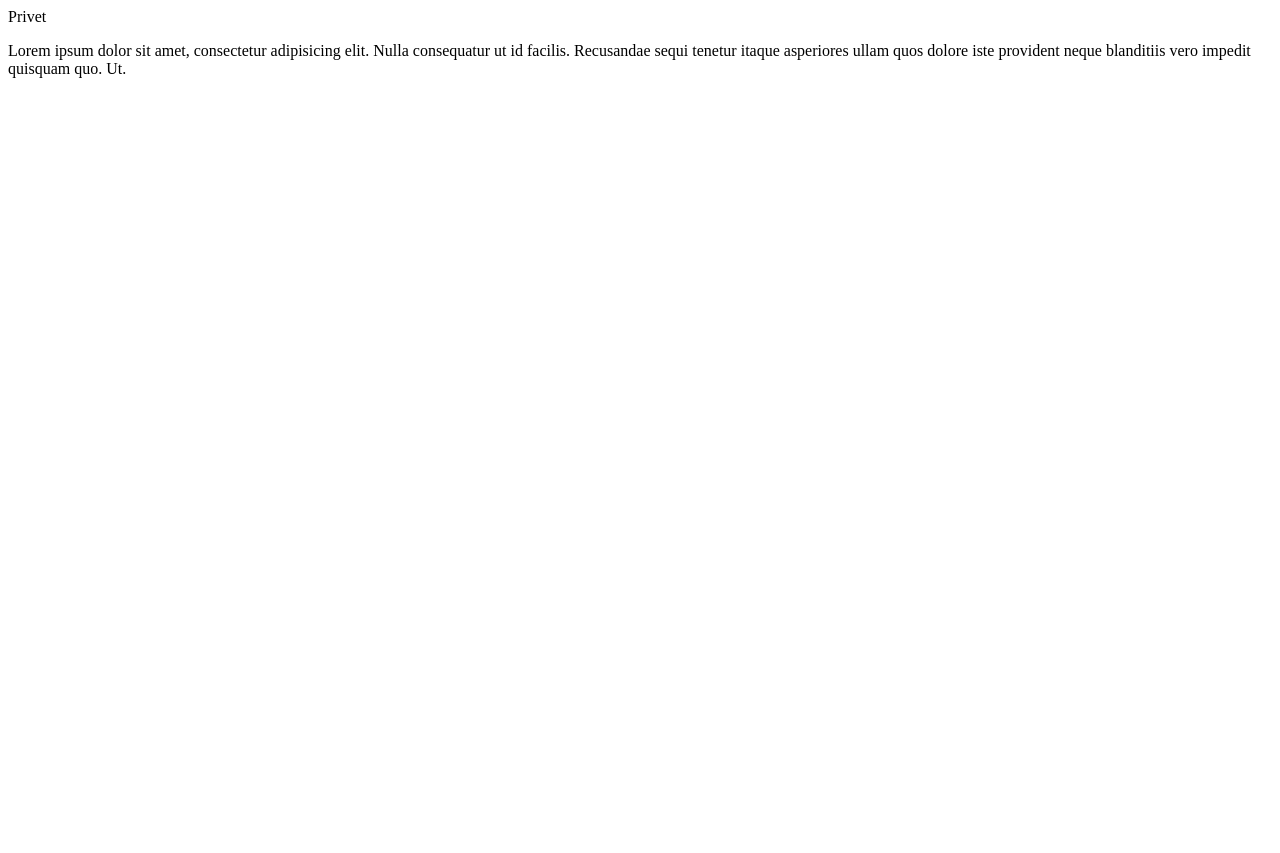
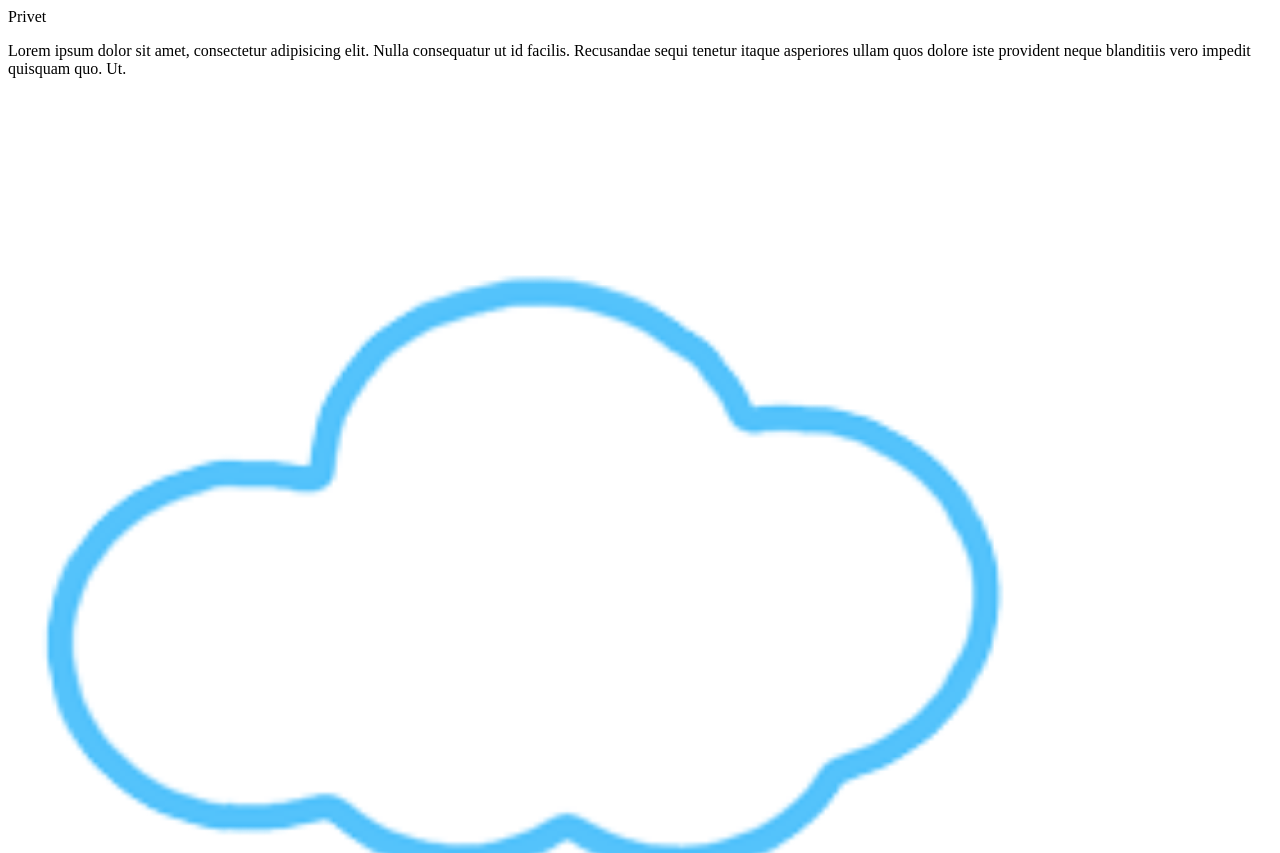
Before and after one commit to Pvashlanov/site, a plain HTML site: page index.html in a window 1280 px wide. Shown: the top 853 px of the page. Before the commit the page ends 800 px from the top, so only its background shows below. Drawn offline with Linux system fonts and the light colour scheme.

Commit message:
Plus CSS&IMG

```diff
--- /dev/null
+++ b/css/all.css
@@ -0,0 +1,3 @@
+.test img {
+	width: 90%;
+}
--- a/index.html
+++ b/index.html
@@ -1,9 +1,13 @@
 <html>
 <head>
+<link rel="stylesheet" href="css/all.css" />
 	<meta charset="UTF-8" />
 	<title>Document</title>
-	<p>Privet </p>
+	<p>Privet</p>
 	Lorem ipsum dolor sit amet, consectetur adipisicing elit. Nulla consequatur ut id facilis. Recusandae sequi tenetur itaque asperiores ullam quos dolore iste provident neque blanditiis vero impedit quisquam quo. Ut.
+<div class="test">
+<img src="cloud1.png" alt="" />
+</div>
 </head>
 <body>
 
```
